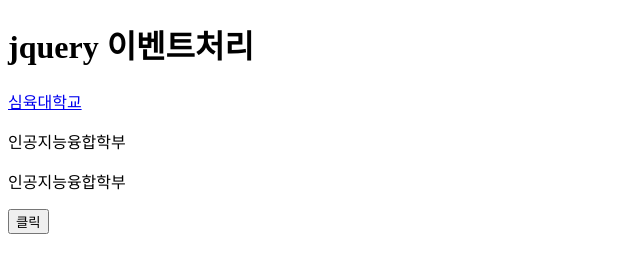
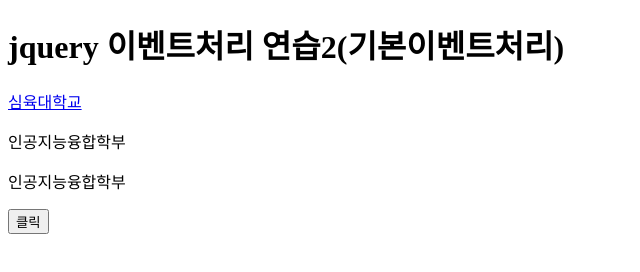
Before and after one commit to mxscxs/SYU_web_programing, a plain HTML site: page 기말/exam22.html in a window 1280 px wide. Shown: the whole page, without its empty margins (0-640 px from the left). Drawn offline with nearby package versions, Linux system fonts and the light colour scheme.

Commit message:
jQuery 연습2

```diff
--- a/기말/exam22.html
+++ b/기말/exam22.html
@@ -21,7 +21,7 @@
 </script>
 
 <body>
-    <h1>jquery 이벤트처리</h1>
+    <h1>jquery 이벤트처리 연습2(기본이벤트처리)</h1>
     <P><a href="https://www.syu.ac.kr">심육대학교</a></P>
     <p>인공지능융합학부</p>
     <p>인공지능융합학부</p>
```
